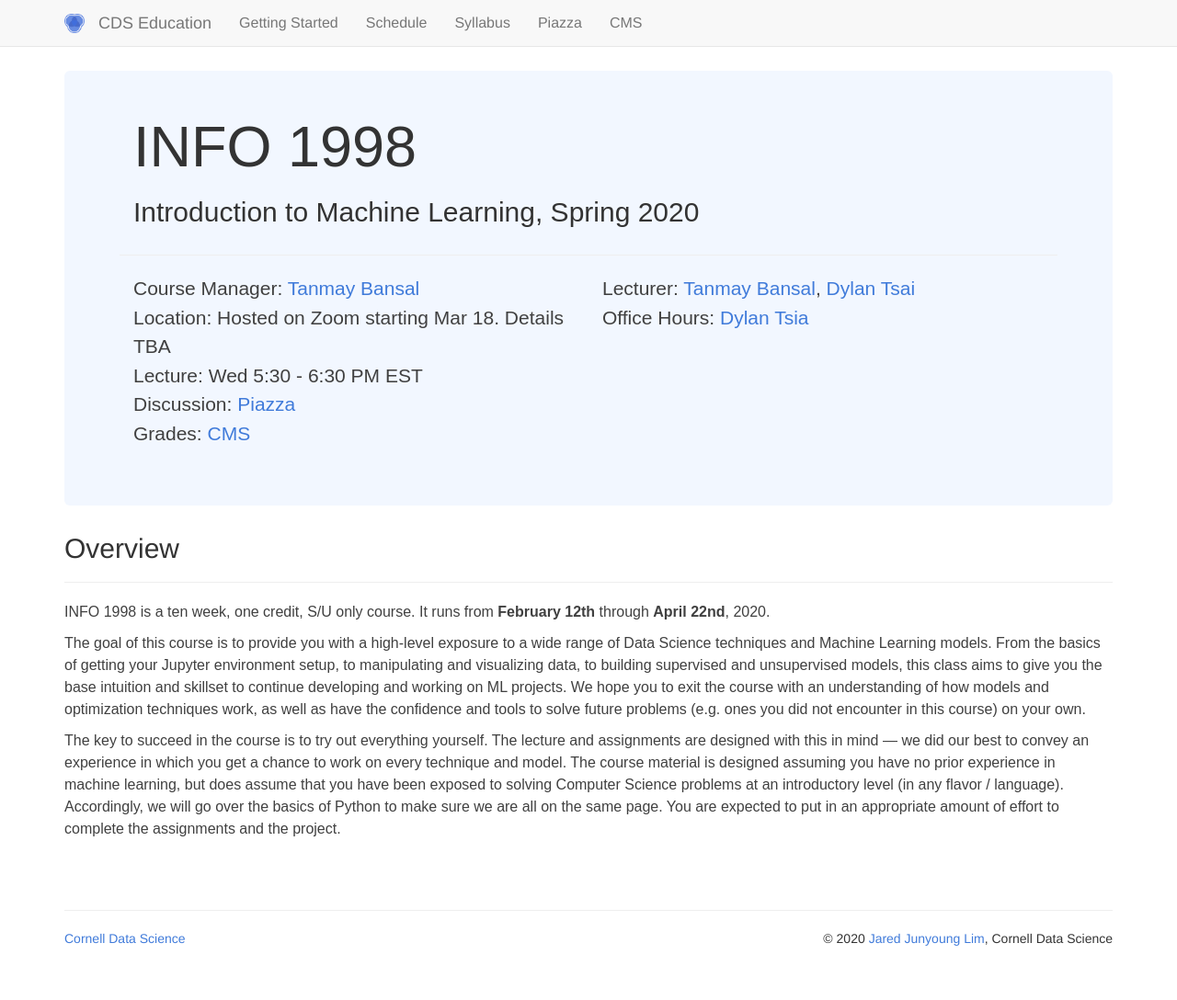
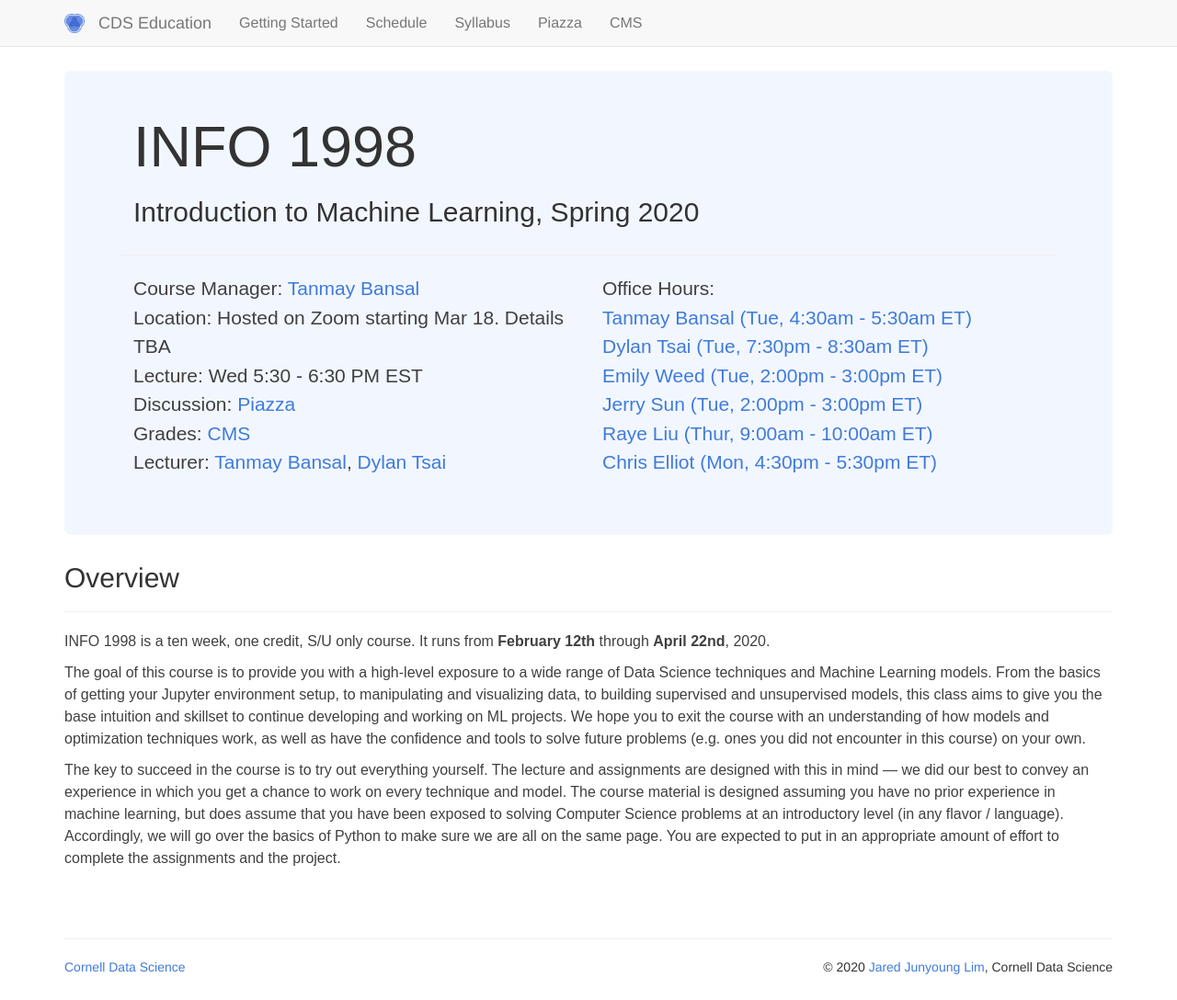
Before and after one commit to CornellDataScience/info1998, a Jekyll site: the page built from index.md, in a window 1280 px wide and 1088 px high. Shown: the whole window at 92% size. Built offline with Jekyll 4.4.1, drawn with Linux system fonts in a browser that asks for light colours.

Commit message:
Added everyone's office hours and zoom link for SP20

```diff
--- a/_includes/core/title.html
+++ b/_includes/core/title.html
@@ -16,17 +16,29 @@
           Lecture: Wed 5:30 - 6:30 PM EST<br />
           Discussion: <a href="https://piazza.com/cornell/spring2020/info1998" target="_blank"
             rel="noopener">Piazza</a><br />
-          Grades: <a href="https://cmsx.cs.cornell.edu/" target="_blank" rel="noopener">CMS</a>
+          Grades: <a href="https://cmsx.cs.cornell.edu/" target="_blank" rel="noopener">CMS</a><br />
+          Lecturer: <a href="mailto:tb444@cornell.edu?subject=[INFO 1998]">Tanmay Bansal</a>, <a
+            href="mailto:dt439@cornell.edu?subject=[INFO 1998]">Dylan Tsai</a>
         </p>
       </div>
       <div class="col-xs-7 col-sm-6 col-md-6 col-lg-6">
         <p>
-          Lecturer: <a href="mailto:tb444@cornell.edu?subject=[INFO 1998]">Tanmay Bansal</a>, <a
-            href="mailto:dt439@cornell.edu?subject=[INFO 1998]">Dylan Tsai</a><br />
-          Office Hours: <a href="https://cmsx.cs.cornell.edu/">Dylan Tsia</a><br />
-          <br />
+          Office Hours: <br />
+          <a href="https://cornell.zoom.com.cn/s/159720695">
+            Tanmay Bansal (Tue, 4:30am - 5:30am ET)</a><br />
+          <a href="https://cornell.zoom.com.cn/j/280910283">
+            Dylan Tsai (Tue, 7:30pm - 8:30am ET)</a><br />
+          <a href="https://cornell.zoom.com.cn/j/940015366">
+            Emily Weed (Tue, 2:00pm - 3:00pm ET)</a><br />
+          <a href="https://cornell.zoom.com.cn/j/422211947">
+            Jerry Sun (Tue, 2:00pm - 3:00pm ET)</a><br />
+          <a href="https://zoom.com.cn/j/9600544386">
+            Raye Liu (Thur, 9:00am - 10:00am ET)</a><br />
+          <a href="https://cornell.zoom.com.cn/j/417991255">
+            Chris Elliot (Mon, 4:30pm - 5:30pm ET)</a><br />
+
           <!-- <b>Show up on February 12th to Enroll!</b><br/>
-       <b>Fill out the <a href="https://tiny.cc/info1998_sp20">Google Form</a> by February 14th</b>.-->
+       <b>Fill out the <a href=" https://tiny.cc/info1998_sp20">Google Form</a> by February 14th</b>.-->
           <!-- <ul>
           <li>Mon: 2:30 - 3:30 PM (Rhodes 503)</li>
           <li>Tue: 1:15 - 2:15 PM (Rhodes 405), 3 - 4 PM (Rhodes 503)</li>
```
